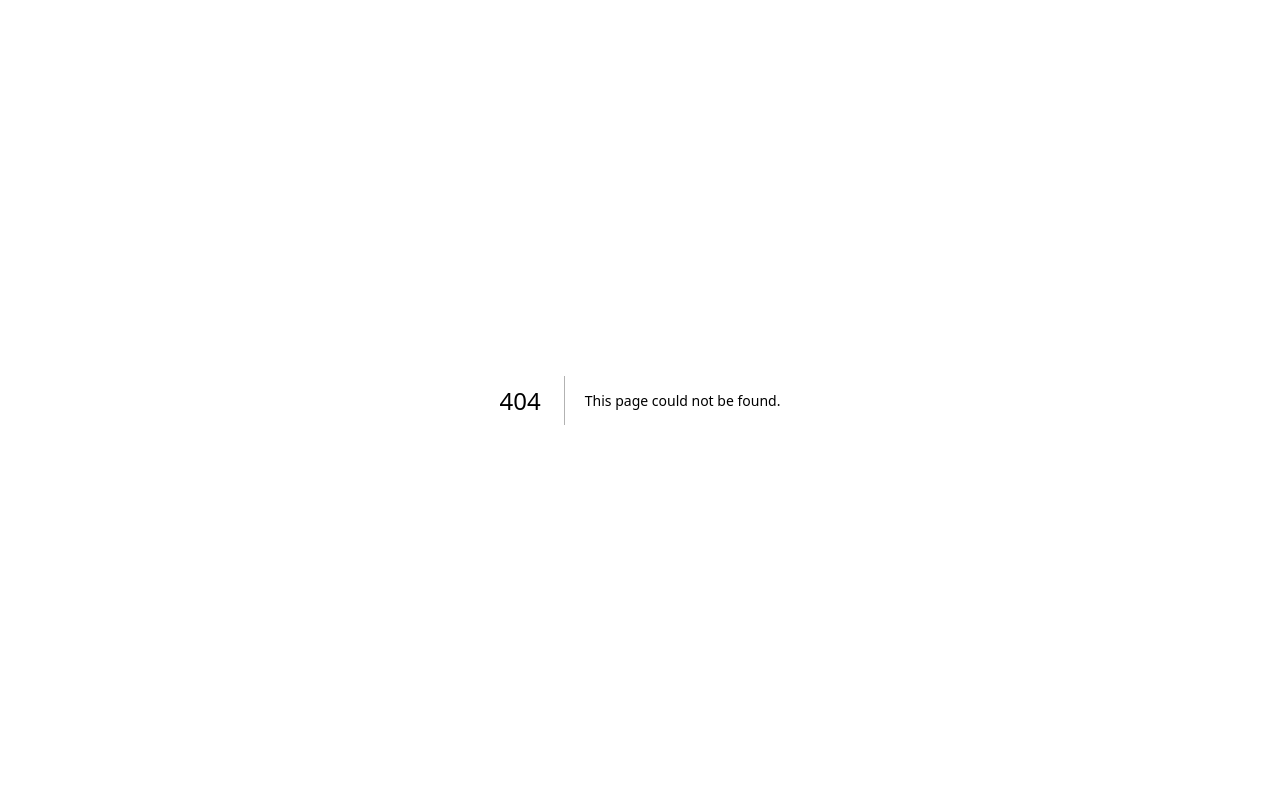
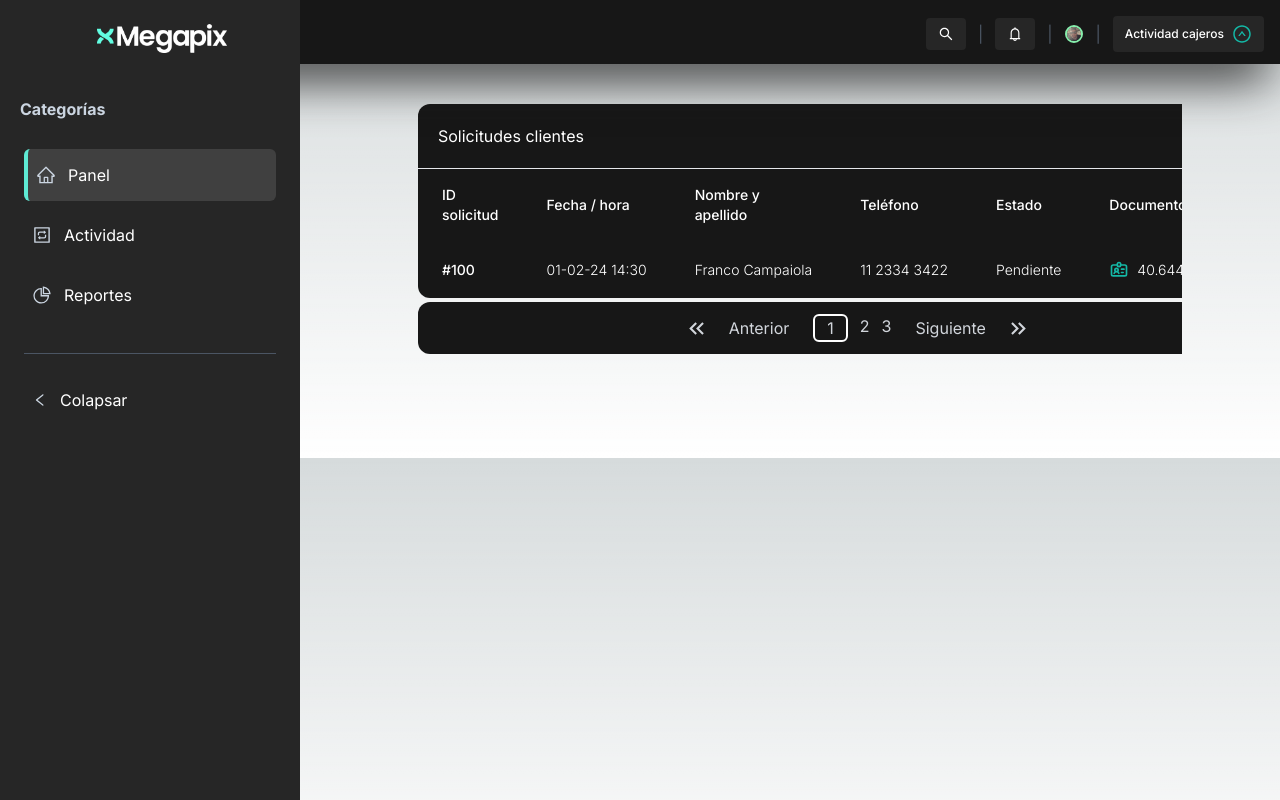
Before and after one commit to francocampaiola/megapix, a Next.js app: page /backoffice in a window 1280 px wide. Before the commit this address had no page. Built offline with nearby package versions, Linux system fonts and the light colour scheme.

Commit message:
add table to Backoffice page

```diff
--- /dev/null
+++ b/src/app/(dashboard)/backoffice/page.tsx
@@ -0,0 +1,7 @@
+import { Table } from "@/components";
+
+export default function Backoffice() {
+  return (
+    <Table />
+  )
+}
```
